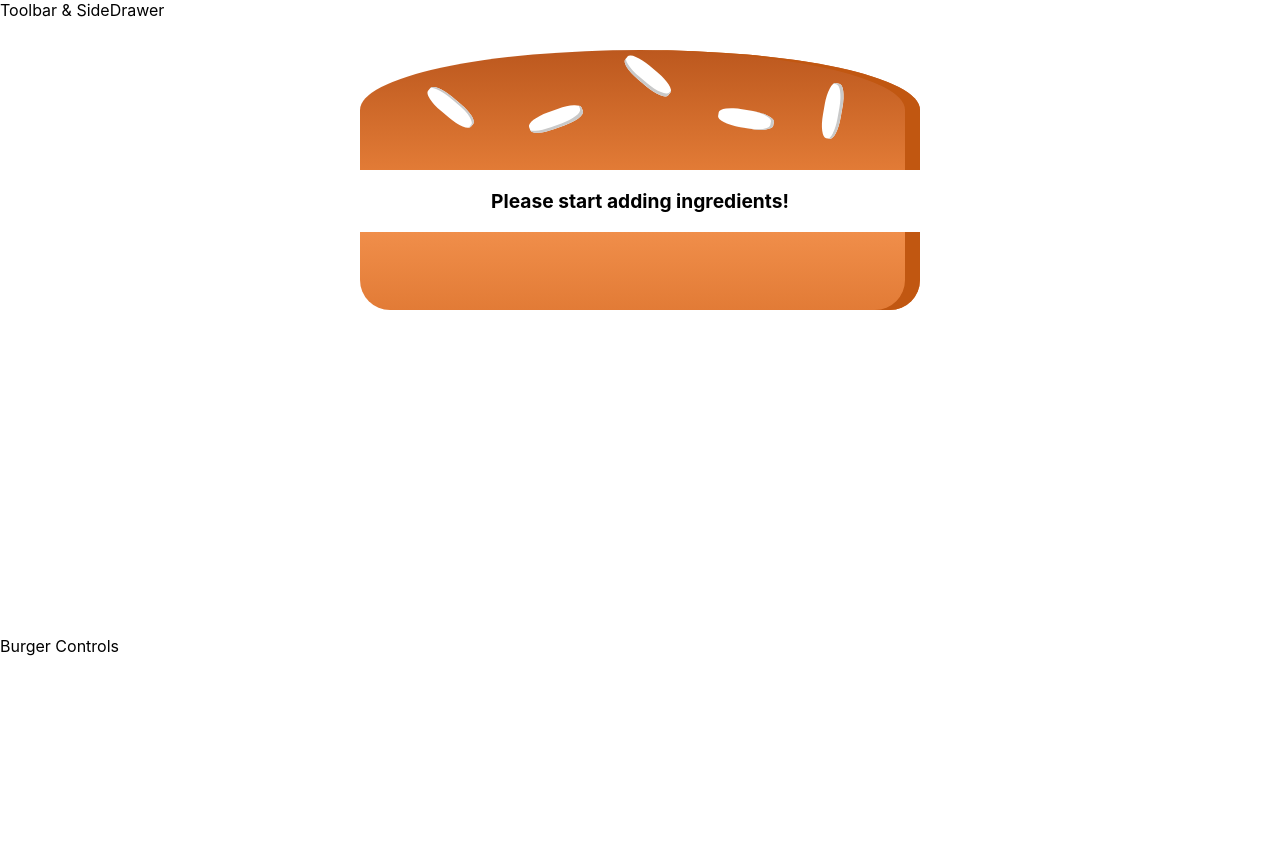
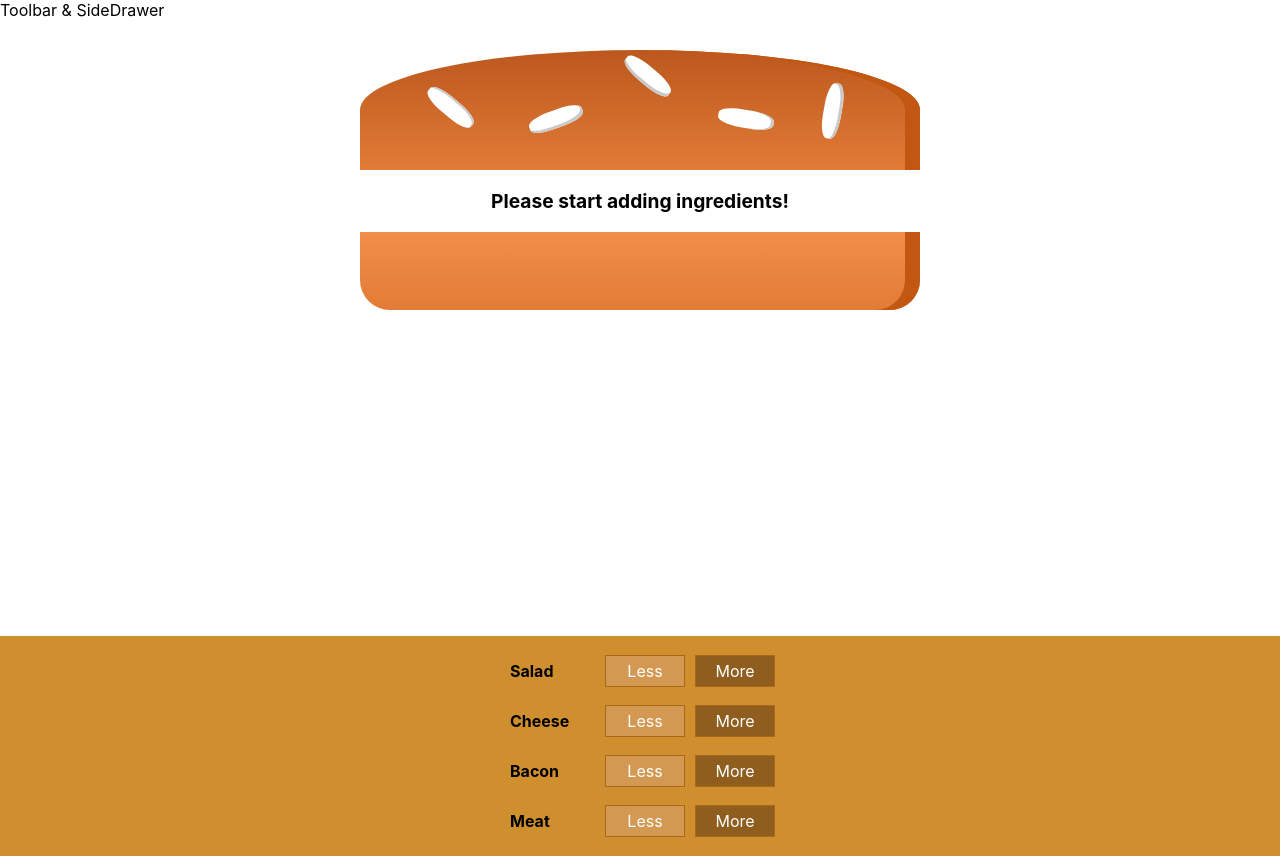
Before and after one commit to BrassMonkeyDonkey/ReactLearning, a React (Create React App) app in the folder buger-builder/: page / in a window 1280 px wide. Before the commit the page ends 800 px from the top, so only its background shows below. Built offline with nearby package versions, Linux system fonts and the light colour scheme.

Commit message:
add build control mapping

```diff
--- a/buger-builder/src/components/Burger/BuildControls/BuildControl/BuildControl.js
+++ b/buger-builder/src/components/Burger/BuildControls/BuildControl/BuildControl.js
@@ -0,0 +1,13 @@
+import React from 'react';
+
+import classes from './BuildControl.module.css';
+
+const buildControl = (props) => (
+    <div className={classes.BuildControl}>
+        <div className={classes.Label}>{props.label}</div>
+        <button className={classes.Less}>Less</button>
+        <button className={classes.More}>More</button>
+    </div>
+);
+
+export default buildControl;
--- a/buger-builder/src/components/Burger/BuildControls/BuildControls.js
+++ b/buger-builder/src/components/Burger/BuildControls/BuildControls.js
@@ -3,9 +3,18 @@ import React from 'react';
 import classes from './BuildControls.module.css';
 import BuildControl from './BuildControl/BuildControl';
 
-const buildControls = (props) = (
-    <div>
+const controls = [
+    { Label: "Salad", Type: "salad" },
+    { Label: "Cheese", Type: "cheese" },
+    { Label: "Bacon", Type: "bacon" },
+    { Label: "Meat", Type: "meat" }
+];
 
+const buildControls = (props) => (
+    <div className={classes.BuildControls}>
+        {controls.map((ctrl) => {
+            return <BuildControl key={ctrl.Type} label={ctrl.Label} />
+        })}
     </div>
 );
 
--- a/buger-builder/src/containers/BurgerBuilder/BurgerBuilder.js
+++ b/buger-builder/src/containers/BurgerBuilder/BurgerBuilder.js
@@ -2,6 +2,7 @@ import React, { Component } from 'react';
 
 import Auxiliary from '../../hoc/Auxiliary';
 import Burger from '../../components/Burger/Burger';
+import BuildControls from '../../components/Burger/BuildControls/BuildControls';
 
 class BurgerBuilder extends Component {
     state = {
@@ -17,7 +18,7 @@ class BurgerBuilder extends Component {
         return (
             <Auxiliary>
                 <Burger ingredients={this.state.ingredients}/>
-                <div>Burger Controls</div>
+                <BuildControls />
             </Auxiliary>
         );
     }
```
